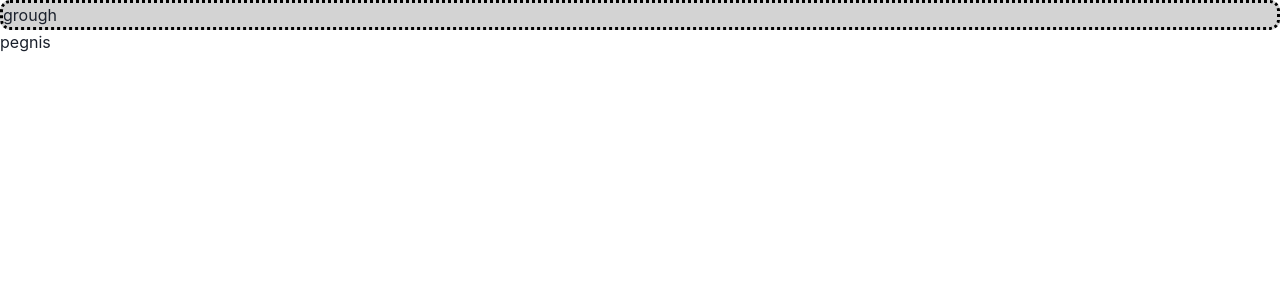
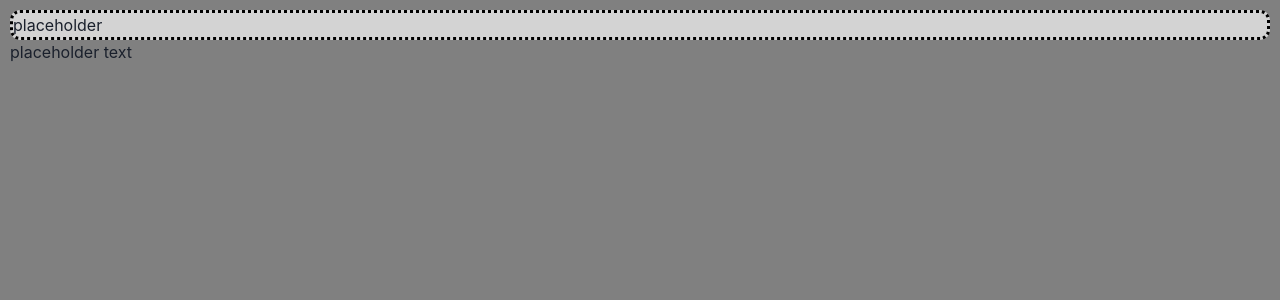
Before and after one commit to 0kbrooks/rat-game-v4, a React (Vite) app: page / in a window 1280 px wide. Shown: the top 300 px of the page. Built offline with nearby package versions, Linux system fonts and the light colour scheme.

Commit message:
flex socks

```diff
--- a/src/App.css
+++ b/src/App.css
@@ -9,29 +9,21 @@ h3 { font-family: Consolas, monaco, monospace; font-size: 14px; font-style: norm
 p { font-family: Consolas, monaco, monospace; font-size: 14px; font-style: normal; font-variant: normal; font-weight: 400; line-height: 20px; }
 blockquote { font-family: Consolas, monaco, monospace; font-size: 21px; font-style: normal; font-variant: normal; font-weight: 400; line-height: 30px; }
 pre { font-family: Consolas, monaco, monospace; font-size: 13px; font-style: normal; font-variant: normal; font-weight: 400; line-height: 18.5714px; }
-.ratDropBox {
-  border-radius: 10px;
-  border: 4px gray dotted;
-  background-color:lightgray;
-  display:flex;
-  flex-direction:column;
-  min-height:1.5em;
-}
-.darken-temporary {
-  filter:opacity(80%);
-}
 .dropBox {
   border: 3px dotted black;
   border-radius: 10px;
   background-color: lightgray;
 }
 .mouseOver {
-  font-weight:bold;
+  text-decoration:underline;
 }
 #parend {
+  background-color:gray;
   position:absolute;
   top:0px;
   left:0px;
   width:100%;
-  height:100%;
+  height:100vh;
+  padding:10px;
+  text-align:left;
 }
--- a/src/App.jsx
+++ b/src/App.jsx
@@ -4,14 +4,21 @@ import { useState } from "react";
 let mousePos = { x: 0, y: 0 };
 function DropBox() {
   const [mouseOver, setMouseOver] = useState(false);
+  var style = {
+    display:"flex",
+    flexDirection:"column",
+    flexWrap:"wrap"
+  }
   return (
+    <>
     <div
-      className={mouseOver ? "dropBox mouseOver" : "dropBox"}
+      className={(mouseOver ? "dropBox mouseOver" : "dropBox")}
       onMouseEnter={() => setMouseOver(true)}
       onMouseLeave={() => setMouseOver(false)}
+      style={style}
     >
-      grough
-    </div>
+      placeholder
+    </div></>
   );
 }
 function DropItem() {
@@ -19,6 +26,7 @@ function DropItem() {
   const [draggingIntervalId, setDraggingIntervalId] = useState();
   const [style, setStyle] = useState({
     position: "fixed",
+    userSelect:"none",
   });
   function draggingPeriodic() {
     let newStyle = {};
@@ -29,6 +37,11 @@ function DropItem() {
   }
   function mouseDownHandler(event) {
     setDragging(true);
+    let newStyle = {};
+    Object.assign(newStyle, style);
+    newStyle.left = mousePos.x - 10 + "px";
+    newStyle.top = mousePos.y - 10 + "px";
+    setStyle(newStyle);
     if (!draggingIntervalId) {
       setDraggingIntervalId(setInterval(draggingPeriodic, 100));
     }
@@ -42,17 +55,16 @@ function DropItem() {
     oldElement.remove()
     document.elementFromPoint(mousePos.x,mousePos.y).appendChild(oldElement)
     event.target.style.position="static"
-    console.log(event.target.style.position)
   }
   return (
-    <span
+    <div
       style={style}
       onMouseDown={mouseDownHandler}
       onMouseUp={mouseUpHandler}
       className="penis"
     >
-      pegnis
-    </span>
+      placeholder text
+    </div>
   );
 }
 async function afterLoad() {
```
